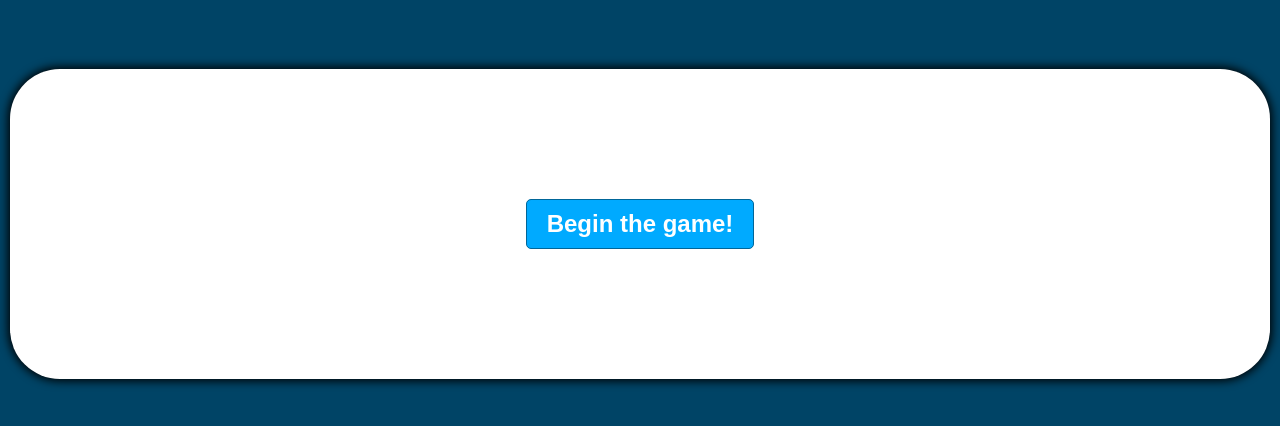
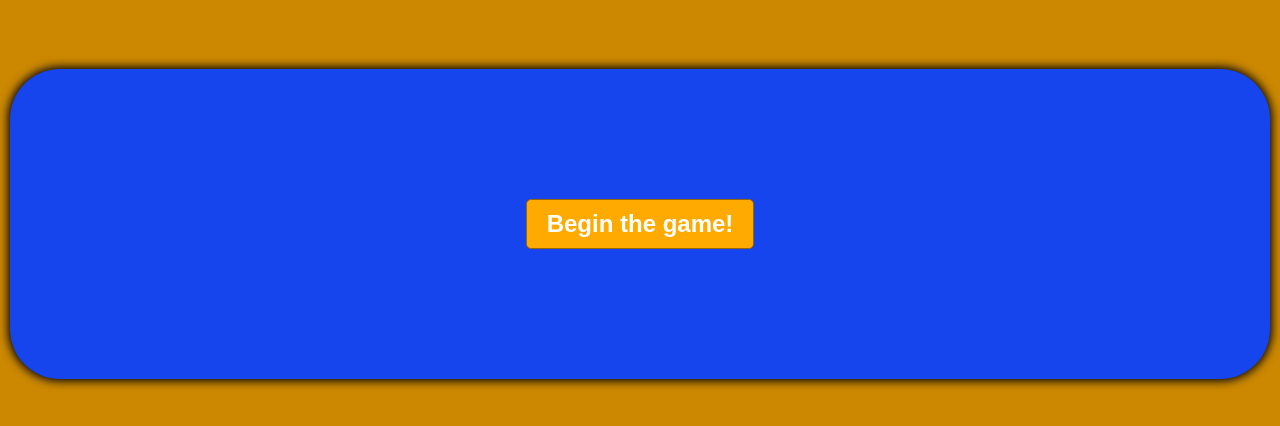
Before and after one commit to Iron-Cap/BookClub1, a plain HTML site: page index.html in a window 1280 px wide. Shown: the part 176-602 px from the top of the page. Drawn offline with Linux system fonts and the light colour scheme.

Commit message:
Update C.css

```diff
--- a/C.css
+++ b/C.css
@@ -4,7 +4,7 @@
   }
 
   :root {
-    --hue-neutral: 200;
+    --hue-neutral: 400;
     --hue-wrong: 0;
     --hue-correct: 145;
   }
@@ -18,7 +18,7 @@
     height: 100vh;
     justify-content: center;
     align-items: center;
-    background-color: hsl(var(--hue), 100%, 20%);
+    background-color: hsl(var(--hue), 100%, 40%);
   }
 
   body.correct {
@@ -32,7 +32,7 @@
   .container {
     width: 1000px;
     max-width: 100%;
-    background-color: white;
+    background-color: rgb(22, 69, 238);
     border-radius: 50px;
     padding: 130px;
     box-shadow: 0 0 10px 2px;
@@ -61,7 +61,7 @@
 
   .btn.correct {
     --hue: var(--hue-correct);
-    color: black;
+    color: rgb(255, 255, 255);
   }
 
   .btn.wrong {
```
